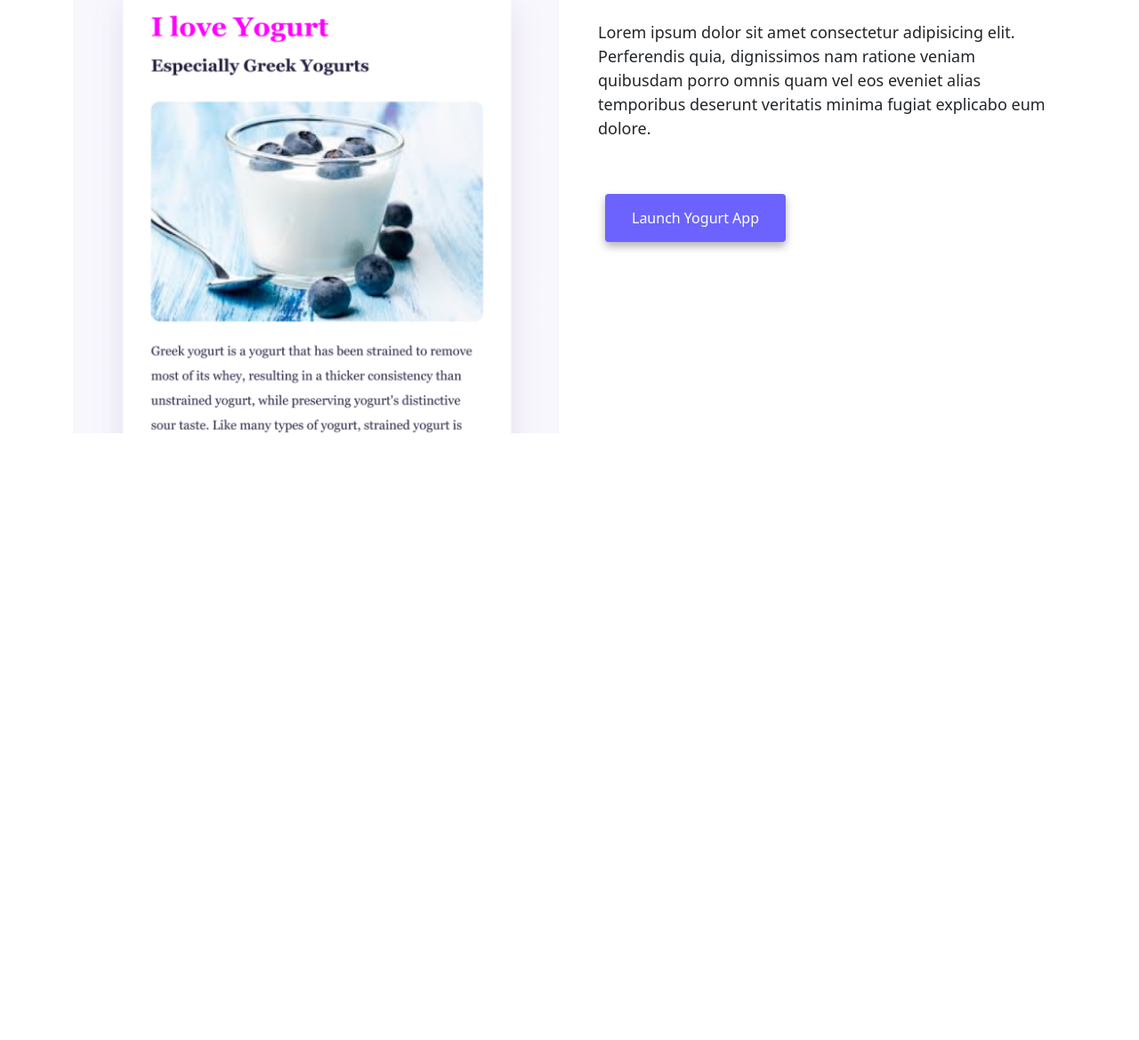
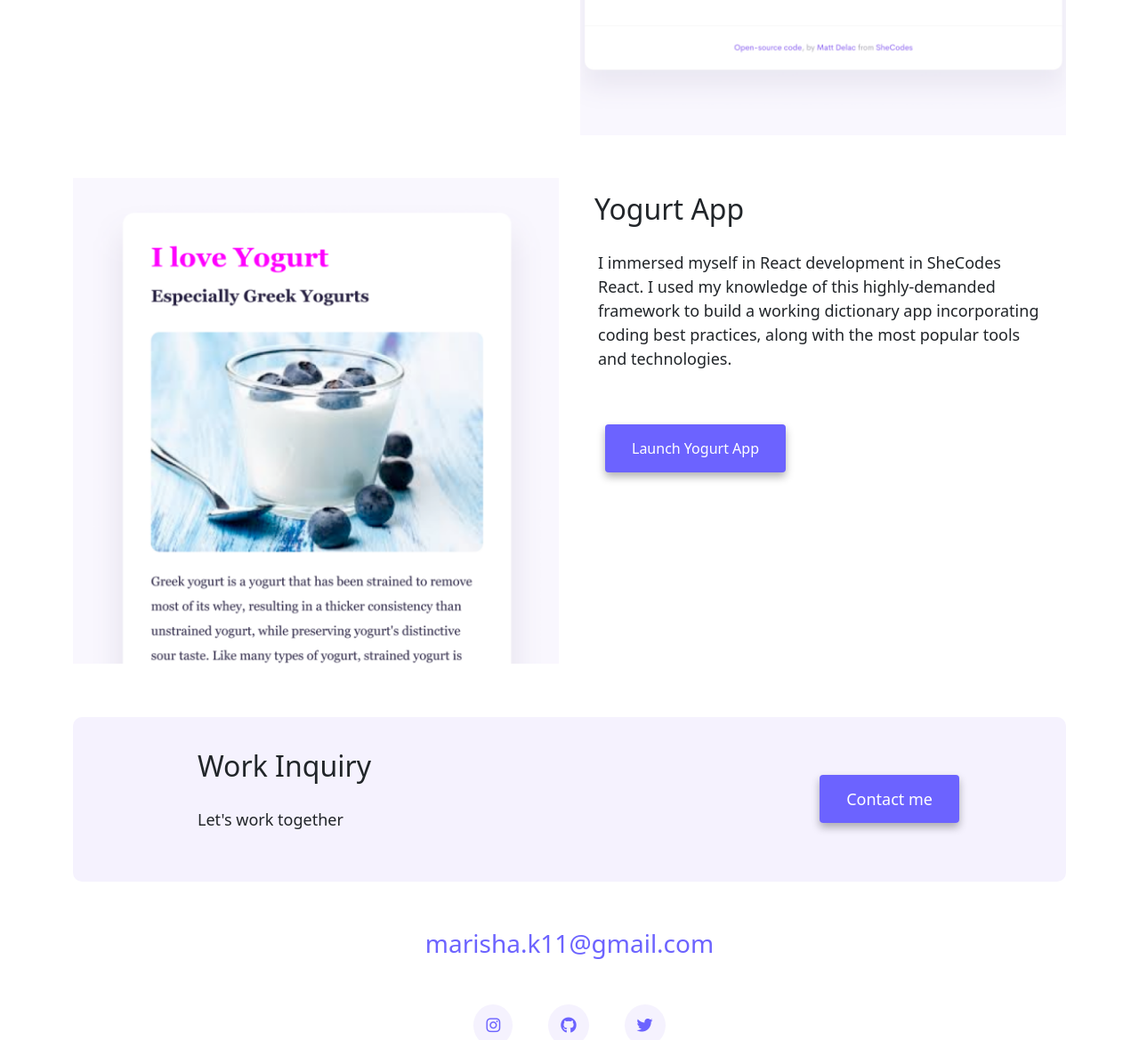
Before and after one commit to MarynaKotsiuruba/My-Responsive-Project, a plain HTML site: page index.html in a window 1280 px wide. Shown: the part 1631-2800 px from the top of the page at 89% size. Before the commit the page ends 2118 px from the top, so only its background shows below. Drawn offline with nearby package versions, Linux system fonts and the light colour scheme.

Commit message:
added footer

```diff
--- a/index.html
+++ b/index.html
@@ -49,13 +49,18 @@
           </div>
         </div>
       </nav>
-    <h2 class="greeting mt-5">👋 Hi I am</h2>
-    <h1>Maryna Kotsiuruba</h1>
+      <div class="hero">
+    <h2 class="greeting mt-5">👋 Hi! I am</h2>
+    <h1 class="fs-1">Maryna Kotsiuruba</h1>
     <h3>Front-end developer, based in Ukraine</h3>
     <div class="navigation-links mb-5">
       <a href="about.html#contact" class="contact-link" title="Contact">Contact me</a>
       <a href="about.html" class="about-link" title="About">About me</a>
     </div>
+  </div>
+  <div>
+    <p class="text-center m-3">Check out some of my featured projects below</p>
+  </div>
     <div class="container">
       <div class="row">
         <div class="col-sm-6">
@@ -64,10 +69,7 @@
         <div class="col-sm-6">
           <h2 class="mt-3 ms-3 ">Yoga</h2>
           <p>
-            Lorem ipsum dolor sit amet consectetur adipisicing elit. Perferendis
-            quia, dignissimos nam ratione veniam quibusdam porro omnis quam vel
-            eos eveniet alias temporibus deserunt veritatis minima fugiat
-            explicabo eum dolore.
+            I entered the world of front-end development by gaining some knowledge in HTML, CSS, and JavaScript. I used my knowledge of these languages, along with my new skills in VS Code, to build a landing page about Yogurt. The page utilizes JavaScript functions to create user interaction.
           </p>
           <div class="navigation-links mobile-link desktop-link">
             <a href="index.html" class="contact-link" title="Yoga App">Launch Yoga App</a>
@@ -80,10 +82,7 @@
         <div class="col-sm-6">
           <h2 class="mt-3 ms-3">Weather App</h2>
           <p>
-            Lorem ipsum dolor sit amet consectetur adipisicing elit. Perferendis
-            quia, dignissimos nam ratione veniam quibusdam porro omnis quam vel
-            eos eveniet alias temporibus deserunt veritatis minima fugiat
-            explicabo eum dolore.
+            I built a Vanilla JavaScript weather app in SheCodes Plus, an advanced 8-week JavaScript coding workshop. Building upon my previously-gained knowledge, I also became skilled in Bootstrap, API’s, real-life development workflow, hosting, and advanced JavaScript. I combined all of these skills to create a fully-functioning weather app.
           </p>
           <div class="navigation-links mobile-link desktop-link">
             <a href="index.html" class="contact-link" title="Weather App">Launch Weather App</a>
@@ -102,17 +101,36 @@
         <div class="col-sm-6">
           <h2 class="mt-3 ms-3">Yogurt App</h2>
           <p>
-            Lorem ipsum dolor sit amet consectetur adipisicing elit. Perferendis
-            quia, dignissimos nam ratione veniam quibusdam porro omnis quam vel
-            eos eveniet alias temporibus deserunt veritatis minima fugiat
-            explicabo eum dolore.
+            I immersed myself in React development in SheCodes React. I used my knowledge of this highly-demanded framework to build a working dictionary app incorporating coding best practices, along with the most popular tools and technologies.
           </p>
           <div class="navigation-links mobile-link desktop-link">
             <a href="index.html" class="contact-link" title="Yogurt App">Launch Yogurt App</a>
           </div>
         </div>
       </div>
+      <footer>
+        <div class="contact-box justify-content-between align-items-center mb-5 d-none d-md-flex">
+          <div>
+          <h4 class="fs-2">Work Inquiry</h4>
+          <p>Let's work together</p>
+          </div>
+          <div>
+          <a href="about.html#contact" class="btn-branding" title="Contact">Contact me</a>
+        </div>
+        </div>
+        <div>
+        <a href="mailto:marisha.k11@gmail.com" class="email-link" title="Contact Email">
+          marisha.k11@gmail.com
+        </a>
+      </div>
+       <div class="social-links d-flex justify-content-center mt-5">
+        <a href="https://github.com/MarynaKotsiuruba" title="Instagram profile"> <i class="fa-brands fa-instagram"></i></a>
+        <a href="https://github.com/MarynaKotsiuruba" title="GitHub profile">  <i class="fa-brands fa-github"></i></a>
+        <a href="https://github.com/MarynaKotsiuruba" title="Twitter profile"><i class="fa-brands fa-twitter"></i></a>
+       </div>
+      </footer>
     </div>
+    <script src="https://kit.fontawesome.com/c7301f8fd8.js" crossorigin="anonymous"></script>
     <script
       src="https://cdn.jsdelivr.net/npm/bootstrap@5.3.0-alpha1/dist/js/bootstrap.bundle.min.js"
       integrity="sha384-w76AqPfDkMBDXo30jS1Sgez6pr3x5MlQ1ZAGC+nuZB+EYdgRZgiwxhTBTkF7CXvN"
--- a/src/style.css
+++ b/src/style.css
@@ -24,13 +24,21 @@
   h1, h3, .greeting {
     text-align: center;
   }
+
+  h1, h2, h3, h4 {
+    font-weight: bold;
+  }
   p {
     padding: 20px;
     border-radius: 4px;
     font-size: 18px;
     line-height: 1.5;
   }
-
+  .hero {
+    background-color: var(--secondary-color);
+    padding: 80px 20px;
+    display: block;
+  }
   .navigation-links {
     display: flex;
     margin-top: 40px;
@@ -114,6 +122,48 @@
 .active {
   color: var(--primary-color) !important;
 }
+
+footer {
+margin: 60px 0;
+}
+footer .contact-box {
+  background-color: var(--secondary-color);
+  padding: 36px 120px;
+  border-radius: 10px;
+}
+footer .social-links a {
+  margin: 0 20px;
+  color: var(--primary-color);
+  background-color: var(--secondary-color);
+  padding: 10px 14px;
+  font-size: 18px;
+  border-radius: 50%;
+  transition: all 100ms ease-in-out;
+}
+footer .social-links a:hover{
+  color: white;
+  background-color: var(--primary-color);
+}
+footer .contact-box p {
+  margin: 0;
+}
+h4 {
+  margin-left: 20px;
+}
+.btn-branding {
+  background: var(--primary-color);
+  border-radius: 4px;
+  color: white;
+  text-decoration: none;
+  font-size: 18px;
+  line-height: 27px;
+  padding: 15px 30px;
+  box-shadow: var(--box-shadow);
+}
+.btn-branding:hover{
+  color:#212529;
+}
+
   @media (max-width: 576px) {
     .content h1, .content h3 , .content p {
       text-align: center;
```
Also changed, not shown: about.html (+1 -0 lines), contact.html (+1 -0 lines), work.html (+1 -0 lines).
